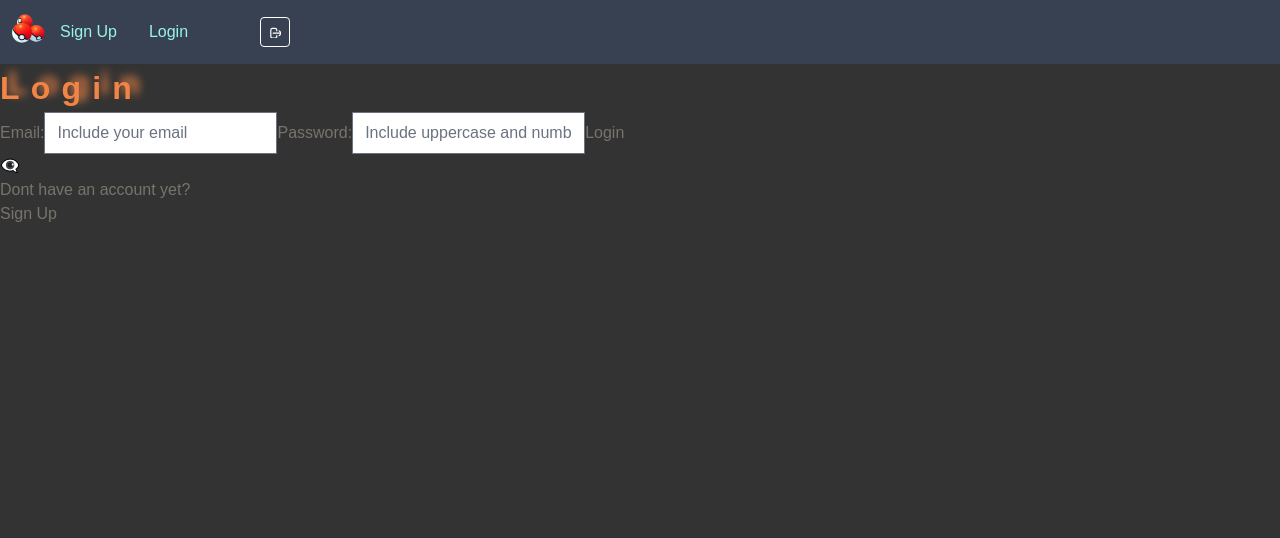
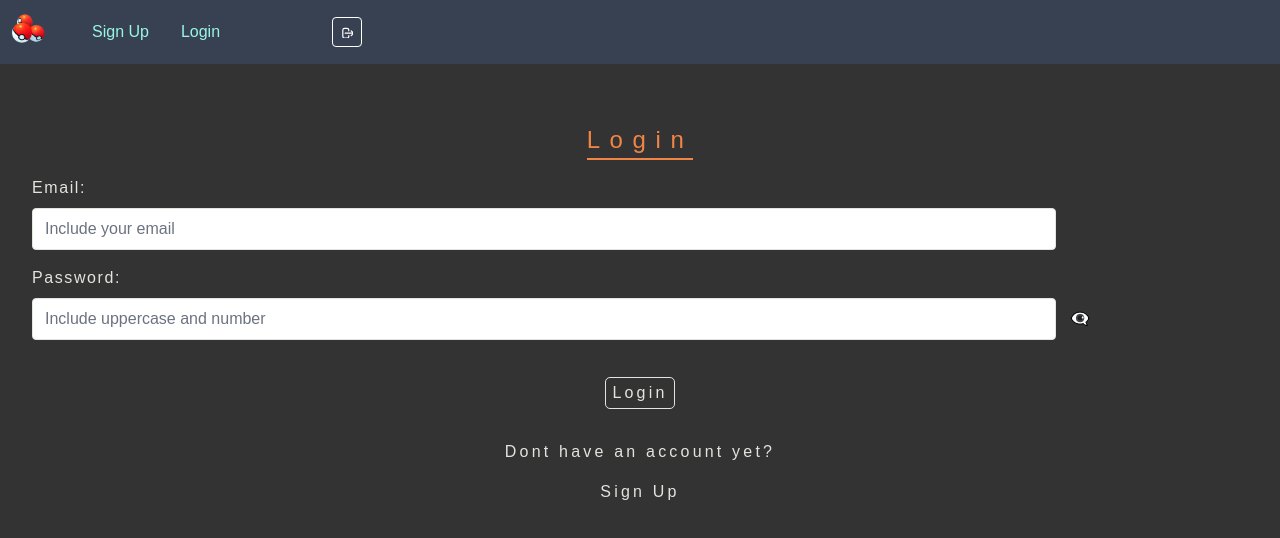
Before and after one commit to sebascb/ProjectM3frontend, a React (Create React App) app: page /login in a window 1280 px wide. Shown: the top 538 px of the page. Built offline with nearby package versions, Linux system fonts and the light colour scheme; no server answers; the HTML template or start-up script is replaced by a standard one.

Commit message:
styles extended

```diff
--- a/src/App.css
+++ b/src/App.css
@@ -31,7 +31,8 @@ h1 {
   color: #f18546;
   letter-spacing: 0.7rem;
   font-weight: 700;
-  text-shadow: #f18546 8px -5px 9px;
+  text-shadow: #f18546 4px -3px 9px;
+  margin-top: 3rem;
 }
 
 h2 {
@@ -54,22 +55,7 @@ h2 {
   font-size: 1.5rem;
   color: #e2e5de;
 }
-/* .home-img {
-  width: 300px;
-  height: auto;
-  margin-top: 30px;
-  margin-bottom: 20px;
-  border-radius: 5px;
-} */
-/* .welcome-button {
-  background-color: #2081c3;
-  padding: 10px 20px;
-  margin: 5px 0;
-  color: #f18546;
-  border-radius: 5px;
-  border-color: #f18546;
-  text-decoration: none;
-} */
+
 :root{
   --size: 200px;
   --icon-size: 40px;
@@ -556,76 +542,83 @@ clip-path: polygon(50% 0, 80% 30%, 60% 30%, 60% 100%, 40% 100%, 40% 30%, 20% 30%
 }
 
 /* Sign-up and Login */
-.image-signup{
-  display: flex;
-  align-items: center;
-  justify-content: center;
-  margin-top: 2rem;
+.letter-login {
+  font-size: 1.5rem;
+  font-weight: 500;
+  color: #f18546;
+  letter-spacing: 0.6rem;
+  border-bottom: 2px solid #f18546;
 }
 
-.image-poster {
-  width: 50vw;
-  height: 70vw;
-}
-
-.text-signup {
+.title-login {
   display: flex;
+  justify-content: center;
   align-items: center;
-  justify-content: center;
-  margin-top: 1rem;
+  margin-top: 3rem;
   margin-bottom: 1rem;
 }
 
-.letter-signup {
-  font-size: 3.5rem;
-  font-weight: 500;
-  color: #f18546;
-  letter-spacing: 0.8rem;
+.label-login {
+  display: flex;
+  flex-direction: column;
+  justify-content: center;
+  letter-spacing: 0.1rem;
+  margin-top: 1rem;
+  margin-left: 2rem;
+  margin-bottom: 0.5rem;
+  color: #e2e5de;
 }
 
-.main-bar {
+.input-login {
+  display: flex;
+  flex-direction: column;
+  justify-content: center;
+  margin-left: 2rem;
+  width: 80%;
+  color: #999b97;
+  border: 1px solid #e2e5de;
+  border-radius: 4px;
+}
+
+.inputEye {
+  display: flex;
+  gap: 1rem;
+}
+
+.eye {
+  width: 2rem;
+  color: #e2e5de;
+  margin-left: -8px;
+}
+
+.cont-button-login {
+  display: flex;
+  justify-content: center;
+  align-items: center;
+  margin-top: 2rem;
+  padding-bottom: 10px;
+}
+
+.button-login {
+  background-color: #333;
+  padding: 3px 6px;
+  margin: 5px 0;
+  color: #e2e5de;
+  letter-spacing: 0.2rem;
+  border-radius: 5px;
+  border: 1px solid #e2e5de;
+  text-decoration: none;
+}
+
+.have-account {
   display: flex;
   flex-direction: column;
   justify-content: center;
   align-items: center;
-  padding-bottom: 10;
-}
-
-.input-bar {
-  display: flex;
-  width: 170%;
-  border-radius: 10px;
-  border: thin solid #888;
-  box-shadow: 1px 1px 1px grey;
-  /*white-space: nowrap;*/
-  margin-bottom: 1rem;
-}
-
-.label-bar {
-  color: #65aaea;
-}
-
-.btn {
-  width: 80%;
-  background-color: #65aaea;
-  letter-spacing: 0.5rem;
-  border-radius: 5px;
-}
-
-.footer-login{
-  display: flex;
-  justify-content: center;
-  align-items: center;
-  margin-top: 2rem;
-}
-
-.link-footer-signup{
-  color: #65aaea;
-}
-
-.link-footer-signup a {
-  text-decoration: none;
-  color: #f18546;
+  letter-spacing: 0.2rem;
+  margin-top: 1rem;
+  gap: 1rem;
+  color: #e2e5de;
 }
 
 /* List */
@@ -656,19 +649,14 @@ clip-path: polygon(50% 0, 80% 30%, 60% 30%, 60% 100%, 40% 100%, 40% 30%, 20% 30%
 }
 
 .button-create-top {
-  background-color: #f1d8c9;
+  background-color: #333;
   padding: 3px 40px;
-  margin: 5px 0;
-  color: #f18546;
+  margin: 4px 0;
+  color: #e2e5de;
   border-radius: 5px;
-  border-color: #f18546;
+  border: 1px solid #e2e5de;
   text-decoration: none;
-}
-
-.button-create-top a {
-  color: #f18546;
-  text-decoration: none;
-  letter-spacing: 0.6rem;
+  margin-bottom: 1.5rem;
 }
 
 .searchBar {
@@ -683,7 +671,7 @@ clip-path: polygon(50% 0, 80% 30%, 60% 30%, 60% 100%, 40% 100%, 40% 30%, 20% 30%
   width: 300px;
   height: 30px;
   border-radius: 10px;
-  border-color:#f18546;
+  border-color: #e2e5de;
 }
 
 .isImage {
@@ -705,6 +693,7 @@ clip-path: polygon(50% 0, 80% 30%, 60% 30%, 60% 100%, 40% 100%, 40% 30%, 20% 30%
 .contImage {
   display: grid;
   grid-template-columns: 180px 180px;
+  margin-left: 1.7rem;
 }
 
 .imageCard {
@@ -734,23 +723,6 @@ h3 {
   padding-bottom: 15px;
 }
 
-.button-card {
-  background-color: rgb(207, 207, 240);
-  padding: 3px 6px;
-  margin: 5px 0;
-  color: #2081c3;
-  letter-spacing: 0.1rem;
-  border-radius: 5px;
-  border-color: #2081c3;
-  text-decoration: none;
-}
-
-.button-card a {
-  text-decoration: none;
-  color: #2081c3;
-  letter-spacing: 0.1rem;
-}
-
 /* Detail */
 
 .detailCont {
@@ -760,83 +732,86 @@ h3 {
   flex-direction: column;
   width: 320px;
   height: 440px;
-  border: 2px solid #b8b6b4;
+  border: 2px solid #928f8b;
   margin-top: 1rem;
   margin-bottom: 1rem;
-  margin-left: 1.7rem;
+  margin-left: 3rem;
   padding-top: 1rem;
   padding-bottom: 1rem;
   border-radius: 4px;
   background-color: #e4e1de;
 }
 
-
-/* 404 */
-.letter-not {
-  font-size: 2rem;
-  color: #f18546;
-  letter-spacing: 0.7rem;
-  font-weight: 700;
-  text-shadow: #f18546 8px -5px 9px;
-}
-
-.cont-not {
+.title-detail {
   display: flex;
   justify-content: center;
   align-items: center;
-  margin-top: 10rem;
+  margin-top: 1rem;
+  margin-bottom: 1rem;
 }
 
-.charizard-not {
-  width: 12rem;
+.letter-detail {
+  font-size: 1.5rem;
+  font-weight: 500;
+  color: #f18546;
+  letter-spacing: 0.6rem;
+  border-bottom: 2px solid #f18546;
 }
 
-.image-not {
+.cont-text-detail {
+  margin-top: 1rem;
+  letter-spacing: 0.1rem;
+  margin-left: 1rem;
+  margin-right: 0.4rem;
+  line-height: 1.5rem;
+  color: #52504e;
+}
+
+.cont-button-detail {
   display: flex;
   justify-content: center;
   align-items: center;
-  margin-top: 3rem;
+  gap: 2rem;
+  margin-top: 4rem;
+  border-bottom: 2px solid #f18546;
+  padding-bottom: 10px;
 }
 
-/* Error */
-.letter-error {
-  font-size: 4rem;
-  color: #f18546;
-  letter-spacing: 0.4rem;
-  font-weight: 700;
-  margin-top: 4rem;
-  margin-left: 2rem;
-}
-
-.wobbuffet-not {
-  width: 8rem;
-}
-
-.image-error {
-  display: flex;
-  justify-content: center;
-  align-items: center;
-  margin-top: 0.2rem;
+.button-card {
+  background-color: #333;
+  padding: 3px 6px;
+  margin: 5px 0;
+  color: #e2e5de;
+  letter-spacing: 0.3rem;
+  border-radius: 5px;
+  border: 1px solid #e2e5de;
+  text-decoration: none;
 }
 
 /* Create */
 .letter-create {
-  font-size: 1.7rem;
+  font-size: 1.5rem;
+  font-weight: 500;
   color: #f18546;
-  letter-spacing: 0.4rem;
-  font-weight: 700;
-  margin-top: 3rem;
-  margin-left: 2rem;
-  margin-bottom: 2rem;
+  letter-spacing: 0.6rem;
+  border-bottom: 2px solid #f18546;
+}
+
+.title-create {
+  display: flex;
+  justify-content: center;
+  align-items: center;
+  margin-bottom: 1rem;
 }
 
 .button-create {
-  background-color: rgb(207, 207, 240);
+  background-color: #333;
   padding: 3px 6px;
   margin: 5px 0;
-  color: #2081c3;
+  color: #e2e5de;
+  letter-spacing: 0.3rem;
   border-radius: 5px;
-  border-color: #2081c3;
+  border: 1px solid #e2e5de;
   text-decoration: none;
 }
 
@@ -844,9 +819,8 @@ h3 {
   display: flex;
   justify-content: center;
   align-items: center;
-  gap: 1.2rem;
+  gap: 1.8rem;
   margin-top: 1rem;
-  letter-spacing: 0.1rem;
   border-bottom: 2px solid #f18546;
   padding-bottom: 15px;
 }
@@ -857,7 +831,8 @@ h3 {
   justify-content: center;
   margin-left: 2rem;
   margin-bottom: 0.5rem;
-  color: #2081c3;
+  color: #e2e5de;
+  letter-spacing: 0.1rem;
 }
 .input-crt {
   display: flex;
@@ -865,7 +840,9 @@ h3 {
   justify-content: center;
   margin-left: 2rem;
   width: 80%;
-  color: #2081c3;
+  color: #999b97;
+  border: 1px solid #e2e5de;
+  border-radius: 4px;
 }
 
 .alakazam {
@@ -875,9 +852,44 @@ h3 {
   display: flex;
   justify-content: center;
   align-items: center;
+  margin-top: 1rem;
 }
 
-/*Logo spin */
+/* Profile */
+.letter-profile {
+  font-size: 1.5rem;
+  font-weight: 500;
+  color: #f18546;
+  letter-spacing: 0.6rem;
+  border-bottom: 2px solid #f18546;
+}
+
+.title-profile {
+  display: flex;
+  justify-content: center;
+  align-items: center;
+  margin-top: 1rem;
+  margin-bottom: 1rem;
+}
+
+.contiImage {
+  display: grid;
+  grid-template-columns: 180px 180px;
+}
+
+.user-profile {
+  display: flex;
+  flex-direction: column;
+  justify-content: center;
+  align-items: center;
+  letter-spacing: 0.1rem;
+  margin-top: 1rem;
+  margin-bottom: 1rem;
+  color: #e2e5de;
+  gap: 0.5rem;
+}
+
+/* Logo spin */
 .App-logo {
   pointer-events: none;
 }
--- a/src/components/Create.jsx
+++ b/src/components/Create.jsx
@@ -38,7 +38,9 @@ function Create () {
    return (
       <div>
         <div>
+          <div className="title-create">
           <h2 className="letter-create">Create your card</h2>
+          </div>
           <form onSubmit={handleSubmit}>
            <label className="label-crt">Image</label>
            <select className="input-crt" name="image" value={newCard.image} onChange={handleForm}>
--- a/src/components/Navbar.js
+++ b/src/components/Navbar.js
@@ -34,11 +34,11 @@ function Navbar() {
 </div>
       {!isLoggedIn && (
         <>
-          <Link to="/signup" className="inline-flex items-center justify-center p-2 text-teal-200 hover:text-white mr-4">
+          <Link to="/signup" className="inline-flex items-center justify-center p-2 text-teal-200 hover:text-white ml-8 mr-4">
             {' '}
             <button>Sign Up</button>{' '}
           </Link>
-          <Link to="/login" className="inline-flex items-center justify-center p-2 text-teal-200 hover:text-white mr-4">
+          <Link to="/login" className="inline-flex items-center justify-center p-2 text-teal-200 hover:text-white mr-12">
             {' '}
             <button>Login</button>{' '}
           </Link>
@@ -47,7 +47,7 @@ function Navbar() {
 
     </div>
     <div className='mr-0'>
-       <button onClick={logOutUser} className="inline-flex items-center justify-center p-2 leading-none border rounded text-white border-white hover:border-transparent hover:text-teal-500 hover:bg-white ml-12 "><svg xmlns="http://www.w3.org/2000/svg" className="h-3 w-3" fill="none" viewBox="0 0 20 20" stroke="currentColor" strokeWidth="2">
+       <button onClick={logOutUser} className="inline-flex items-center justify-center p-2 leading-none border rounded text-white border-white hover:border-transparent hover:text-teal-500 hover:bg-white ml-14 "><svg xmlns="http://www.w3.org/2000/svg" className="h-3 w-3" fill="none" viewBox="0 0 20 20" stroke="currentColor" strokeWidth="2">
   <path strokeLinecap="round" strokeLinejoin="round" d="M17 16l4-4m0 0l-4-4m4 4H7m6 4v1a3 3 0 01-3 3H6a3 3 0 01-3-3V7a3 3 0 013-3h4a3 3 0 013 3v1" />
 </svg></button>
     </div>
--- a/src/pages/Cards.jsx
+++ b/src/pages/Cards.jsx
@@ -43,7 +43,7 @@ function Cards() {
         <h2 className="letter-card">Pokemon Cards</h2>
       </div>
       <div className="searchBar">
-        <input className="bar" type="text" name="name" value={input} onChange={handleBar} placeholder="Search" />
+        <input className="bar" type="text" name="name" value={input} onChange={handleBar} placeholder="🔍  Search..." />
       </div>
       <div className="button-main-top">
         <Link to="/cards/create">
--- a/src/pages/LoginPage.jsx
+++ b/src/pages/LoginPage.jsx
@@ -37,23 +37,30 @@ function LoginPage() {
   };
 
   return (
-    <div className="LoginPage">
-      <h1>Login</h1>
+    <div>
+      <div className='title-login'>
+        <h2 className='letter-login'>Login</h2>
+      </div>
 
       <form onSubmit={handleLoginSubmit}>
-        <label>Email:</label>
-        <input type="email" name="email" value={email} onChange={handleEmail} placeholder="Include your email"/>
+        <label className='label-login'>Email:</label>
+        <input className='input-login' type="email" name="email" value={email} onChange={handleEmail} placeholder="Include your email"/>
 
-        <label>Password:</label>
-        <input type={passwordShown ? "text" : "password"} name="password" value={password} onChange={handlePassword} placeholder="Include uppercase and number"/>
+        <label className='label-login'>Password:</label>
+        <div className='inputEye'>
+          <input className='input-login' type={passwordShown ? "text" : "password"} name="password" value={password} onChange={handlePassword} placeholder="Include uppercase and number" />
+          <button className='eye' onClick={togglePassword}>👁️‍🗨️</button>
+          {errorMessage && <p className="error-message">{errorMessage}</p>}
+        </div>
+        <div className='cont-button-login'>
+        <button className='button-login' type="submit">Login</button>
+        </div>
+      </form>
 
-        <button type="submit">Login</button>
-      </form>
-       <button onClick={togglePassword}>👁️‍🗨️</button>
-      {errorMessage && <p className="error-message">{errorMessage}</p>}
-
-      <p>Dont have an account yet?</p>
-      <Link to={'/signup'}> Sign Up</Link>
+      <div className='have-account'>
+        <p>Dont have an account yet?</p>
+        <Link to={'/signup'}> Sign Up</Link>
+      </div>
     </div>
   );
 }
--- a/src/pages/SignupPage.jsx
+++ b/src/pages/SignupPage.jsx
@@ -41,27 +41,36 @@ function SignupPage() {
   };
 
   return (
-    <div className="SignupPage">
-      <h1>Sign Up</h1>
+    <div>
+      <div className="title-login">
+        <h2 className='letter-login'>Sign Up</h2>
+      </div>
 
-      <form onSubmit={handleSignupSubmit}>
-        <label>Email:</label>
-        <input type="email" name="email" value={email} onChange={handleEmail} placeholder="Include your email"/>
+      <div>
+        <form onSubmit={handleSignupSubmit}>
+          <label className='label-login'>Email:</label>
+          <input className='input-login' type="email" name="email" value={email} onChange={handleEmail} placeholder="Include your email" />
 
-        <label>Password:</label>
-        <input type={passwordShown ? "text" : "password"} name="password" value={password} onChange={handlePassword} placeholder="Include uppercase and number"/>
+          <label className='label-login'>Password:</label>
+          <div className='inputEye'>
+            <input className='input-login' type={passwordShown ? "text" : "password"} name="password" value={password} onChange={handlePassword} placeholder="Include uppercase and number" />
+            <button className='eye' onClick={togglePassword}>👁️‍🗨️</button>
+          {errorMessage && <p className="error-message">{errorMessage}</p>}
+          </div>
 
-        <label>Name:</label>
-        <input type="text" name="name" value={name} onChange={handleName} placeholder="Include your user name"/>
+          <label className='label-login'>Name:</label>
+          <input className='input-login' type="text" name="name" value={name} onChange={handleName} placeholder="Include your user name" />
+          <div className='cont-button-login'>
+            <button className='button-login' type="submit">Sign Up</button>
+          </div>
+        </form>
 
-        <button type="submit">Sign Up</button>
-      </form>
-      <button onClick={togglePassword}>👁️‍🗨️</button>
-      {errorMessage && <p className="error-message">{errorMessage}</p>}
-
-      <p>Already have account?</p>
-      <Link to={'/login'}> Login</Link>
-    </div>
+        <div className='have-account'>
+          <p>Already have account?</p>
+          <Link to={'/login'}> Login</Link>
+        </div>
+      </div>
+    </div >
   );
 }
 
```
Also changed, not shown: src/pages/Detail.jsx (+4 -4 lines), src/pages/Profile.jsx (+9 -3 lines).
